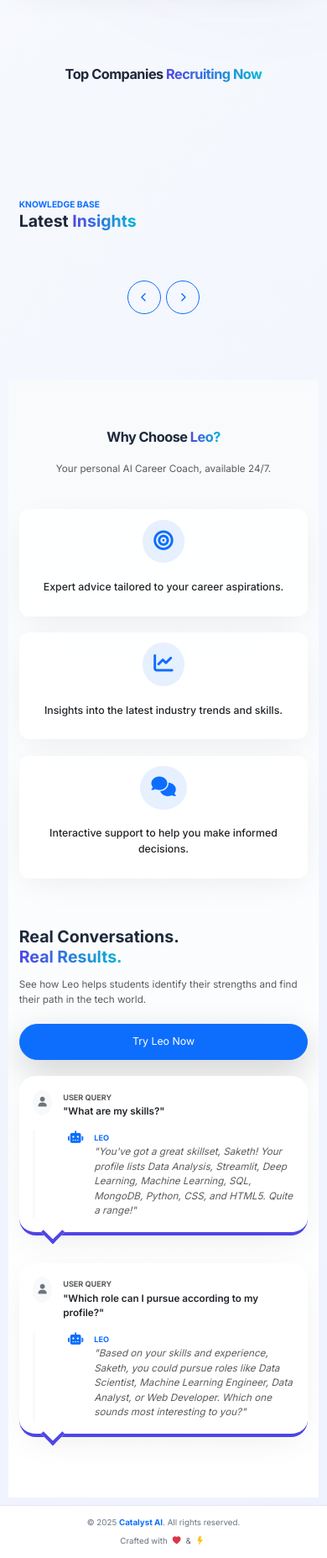
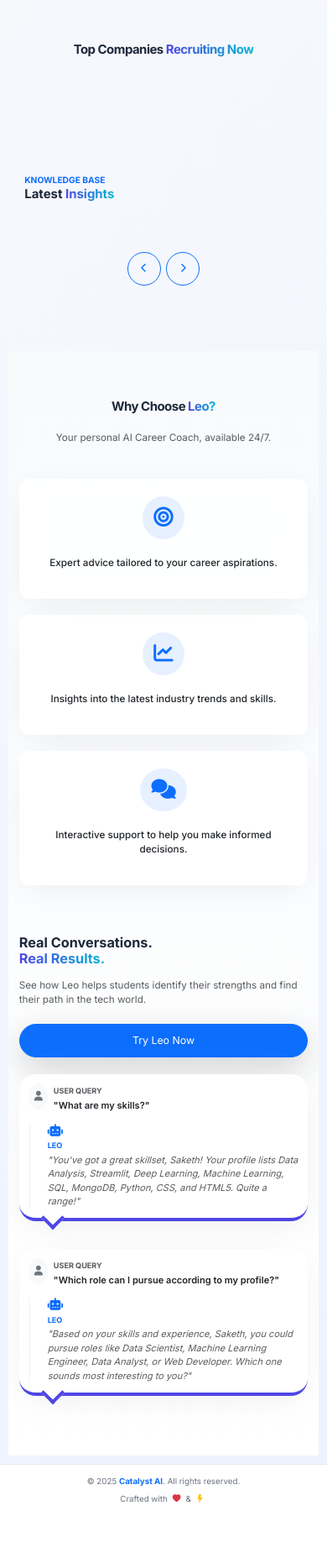
Before and after one commit to devanshx72/Catalyst-AI, a Flask app: page / in a window 390 px wide; the page is wider, and only the part inside the window is pictured. Shown: the part 451-2306 px from the top of that part at 84% size. After the commit the page ends 2240 px from the top of that part, so only its background shows below. Run offline with Flask 3, Linux system fonts and the light colour scheme; the visitor is signed in with stand-in values (Sample User, id 1); data that the repository does not hold is empty; some libraries are stand-ins or nearby versions.

Commit message:
Improved responsiveness

```diff
--- a/app/templates/home.html
+++ b/app/templates/home.html
@@ -239,55 +239,100 @@
     /* Mobile (max-width: 768px) */
     @media (max-width: 768px) {
 
+        /* Prevent horizontal overflow */
+        body {
+            overflow-x: hidden;
+        }
+
+        section,
+        .container {
+            max-width: 100vw;
+            overflow-x: hidden;
+        }
+
         /* Hero Section */
         .hero {
             padding: 2rem 0 1.5rem;
+            overflow: hidden;
         }
 
         .hero .container {
             padding-left: 1rem;
             padding-right: 1rem;
+            max-width: 100%;
         }
 
-        /* Hero Title */
+        /* Hero Title - prevent cut-off */
         .display-3 {
-            font-size: 1.75rem !important;
+            font-size: 1.5rem !important;
             line-height: 1.3;
+            word-wrap: break-word;
+            overflow-wrap: break-word;
         }
 
         .lead {
-            font-size: 0.95rem !important;
+            font-size: 0.9rem !important;
             padding: 0 0.5rem;
+            max-width: 100%;
         }
 
-        /* Carousel Fixes */
+        /* Carousel Fixes - prevent overflow */
+        .row.justify-content-center {
+            margin-left: 0;
+            margin-right: 0;
+        }
+
+        .col-lg-10 {
+            padding-left: 0.5rem;
+            padding-right: 0.5rem;
+            max-width: 100%;
+        }
+
         .carousel-modern {
             border-radius: 12px;
-            margin: 0 -0.5rem;
+            margin: 0;
+            max-width: 100%;
+            border-width: 2px;
+        }
+
+        .carousel-inner {
+            max-width: 100%;
         }
 
         .carousel-item img {
-            height: 250px !important;
+            height: 220px !important;
             object-fit: cover;
+            max-width: 100%;
         }
 
         .carousel-caption-glass {
-            padding: 0.75rem 1rem;
-            bottom: 1rem;
-            left: 1rem;
-            right: 1rem;
+            padding: 0.5rem 0.75rem;
+            bottom: 0.75rem;
+            left: 0.5rem;
+            right: 0.5rem;
         }
 
         .carousel-caption-glass h5 {
-            font-size: 0.9rem;
+            font-size: 0.8rem;
             margin-bottom: 0;
         }
 
         .carousel-caption-glass small {
-            font-size: 0.75rem;
+            font-size: 0.7rem;
+        }
+
+        .carousel-control-prev,
+        .carousel-control-next {
+            width: 10%;
         }
 
         /* Timeline Fixes */
+        .timeline-section {
+            padding-left: 0.5rem;
+            padding-right: 0.5rem;
+            overflow: hidden;
+        }
+
         .timeline-line {
             left: 15px;
             width: 3px;
@@ -300,32 +345,61 @@
 
         .timeline-row:nth-child(odd) .timeline-content,
         .timeline-row:nth-child(even) .timeline-content {
-            width: 100%;
+            width: calc(100% - 30px);
             padding-left: 2.5rem;
-            padding-right: 0;
+            padding-right: 0.5rem;
             text-align: left;
             margin: 0;
         }
 
         .timeline-dot {
             left: 15px;
-            width: 18px;
-            height: 18px;
+            width: 16px;
+            height: 16px;
             border-width: 3px;
         }
 
         .timeline-content .glass-card {
-            padding: 1.25rem !important;
+            padding: 1rem !important;
         }
 
         .timeline-content h4 {
-            font-size: 1.1rem;
+            font-size: 1rem;
         }
 
-        /* Section Titles */
+        /* Section Titles - prevent cut-off */
         .section-title {
-            font-size: 1.5rem !important;
+            font-size: 1.3rem !important;
             margin-bottom: 1.5rem;
+            word-wrap: break-word;
+        }
+
+        #companies .text-center,
+        #articles .d-flex {
+            padding-left: 0.5rem;
+            padding-right: 0.5rem;
+        }
+
+        .display-6 {
+            font-size: 1.3rem !important;
+        }
+
+        /* Article Carousel Fixes */
+        #articleCarousel {
+            margin-left: -0.5rem;
+            margin-right: -0.5rem;
+            padding: 0 0.5rem;
+        }
+
+        #articleCarousel .row {
+            margin-left: 0;
+            margin-right: 0;
+        }
+
+        #articleCarousel .col-lg-4,
+        #articleCarousel .col-md-6 {
+            padding-left: 0.5rem;
+            padding-right: 0.5rem;
         }
 
         /* Article Cards */
@@ -334,73 +408,114 @@
         }
 
         .glass-card .card-title {
-            font-size: 1rem;
+            font-size: 0.95rem;
+        }
+
+        /* Why Choose Leo Section */
+        .col-md-4 {
+            padding-left: 0.75rem;
+            padding-right: 0.75rem;
+        }
+
+        .glass-card.text-center {
+            padding: 1.5rem 1rem !important;
+        }
+
+        .glass-card.text-center p {
+            font-size: 0.9rem !important;
         }
 
         /* Chat Bubbles (Testimonials) */
         .chat-bubble {
-            padding: 1.25rem;
+            padding: 1rem;
             margin-bottom: 1rem;
         }
 
         .chat-bubble p {
-            font-size: 0.9rem;
+            font-size: 0.85rem;
         }
 
-        /* Reasons for Leo */
-        .glass-card.text-center p {
-            font-size: 0.95rem !important;
+        .chat-bubble .ps-5 {
+            padding-left: 1.5rem !important;
+        }
+
+        /* Real Conversations Section */
+        .col-lg-5 h3.display-6 {
+            font-size: 1.25rem !important;
+        }
+
+        .col-lg-5 p.text-muted {
+            font-size: 0.9rem;
         }
 
         /* Buttons */
         .btn-gradient {
-            padding: 0.6rem 1.5rem;
-            font-size: 0.9rem;
+            padding: 0.5rem 1.25rem;
+            font-size: 0.85rem;
+        }
+
+        .btn-primary.btn-lg {
+            padding: 0.75rem 1.5rem;
+            font-size: 0.95rem;
         }
     }
 
     /* Small Mobile (max-width: 480px) */
     @media (max-width: 480px) {
         .hero {
-            padding: 1.5rem 0 1rem;
+            padding: 1.25rem 0 1rem;
         }
 
         .display-3 {
-            font-size: 1.5rem !important;
+            font-size: 1.35rem !important;
         }
 
         .lead {
-            font-size: 0.85rem !important;
+            font-size: 0.8rem !important;
         }
 
         .carousel-item img {
-            height: 200px !important;
+            height: 180px !important;
         }
 
         .carousel-caption-glass {
             display: none;
-            /* Hide on very small screens */
         }
 
         .timeline-row:nth-child(odd) .timeline-content,
         .timeline-row:nth-child(even) .timeline-content {
             padding-left: 2rem;
+            padding-right: 0.25rem;
         }
 
-        .section-title {
-            font-size: 1.25rem !important;
+        .section-title,
+        .display-6 {
+            font-size: 1.15rem !important;
         }
 
-        /* Full width article carousel */
-        #articleCarousel .col-lg-4 {
-            padding-left: 0.5rem;
-            padding-right: 0.5rem;
+        /* Article carousel buttons */
+        .d-flex.justify-content-center.mt-4 .btn {
+            width: 36px;
+            height: 36px;
         }
 
         /* CTA button */
         .btn-primary.btn-lg {
             width: 100%;
+            padding: 0.75rem;
+        }
+
+        /* Chat bubbles smaller */
+        .chat-bubble {
             padding: 0.875rem;
+        }
+
+        .chat-bubble .d-flex.align-items-start {
+            flex-wrap: wrap;
+        }
+
+        .chat-bubble .me-3 {
+            margin-right: 0.5rem !important;
         }
     }
 </style>
```
Also changed, not shown: app/templates/career_coach.html (+147 -11 lines).
